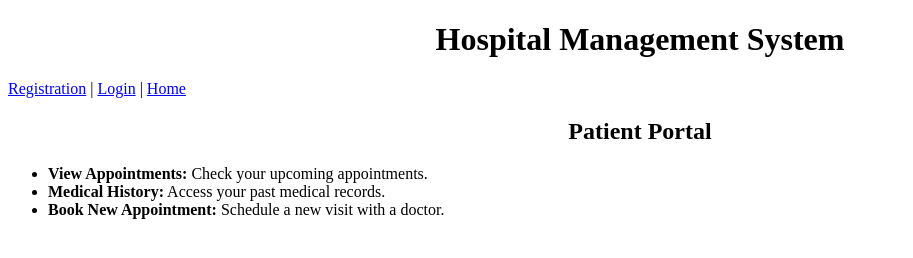
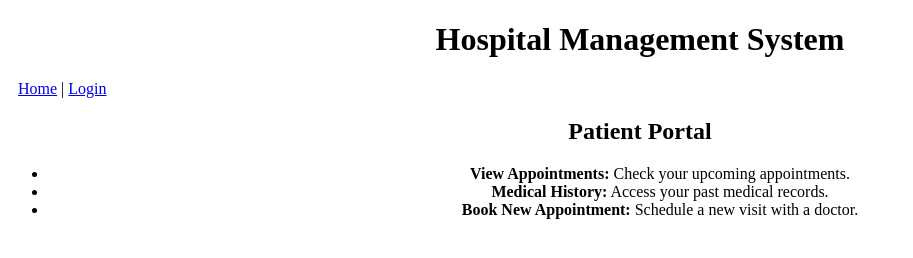
Before and after one commit to adityapattnaiknist/hospital, a plain HTML site: page patient.html in a window 1280 px wide. Shown: the whole page, without its empty margins (0-913 px from the left). Drawn offline with Linux system fonts and the light colour scheme.

Commit message:
patient.html

```diff
--- a/patient.html
+++ b/patient.html
@@ -3,19 +3,23 @@
 <head>
     <meta charset="UTF-8">
     <meta name="viewport" content="width=device-width, initial-scale=1.0">
-    <title>Hospital Management - Patient</title>
+    <title>Hospital Management System - Patient Portal</title>
 </head>
 <body>
-    <header>
-        <h1 style="text-align: center;">Hospital Management System</h1>
-        <nav>
-            <a href="registration.html">Registration</a> |
-            <a href="login.html">Login</a> |
-            <a href="index.html">Home</a>
-        </nav>
+    <!-- Header with Title -->
+    <header style="text-align: center;">
+        <h1>Hospital Management System</h1>
     </header>
-    <main>
-        <h2 style="text-align: center;">Patient Portal</h2>
+
+    <!-- Navigation Links -->
+    <nav style="text-align: left; margin-left: 10px;">
+        <a href="../index.html">Home</a> |
+        <a href="login.html">Login</a>
+    </nav>
+
+    <!-- Main Content -->
+    <main style="text-align: center;">
+        <h2>Patient Portal</h2>
         <ul>
             <li><strong>View Appointments:</strong> Check your upcoming appointments.</li>
             <li><strong>Medical History:</strong> Access your past medical records.</li>
```
